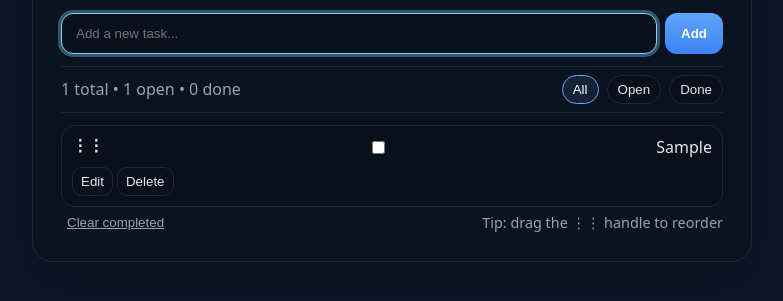
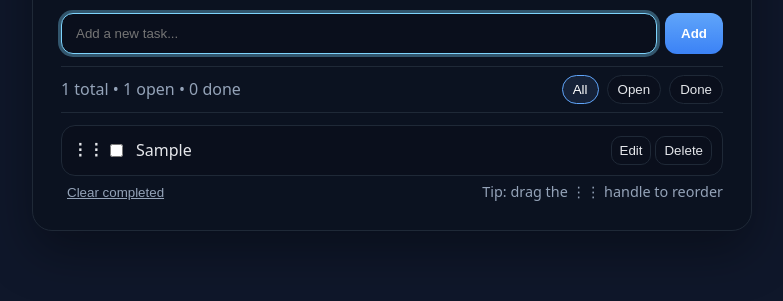
Before and after one commit to dsantiago8/To_Do_List, a plain HTML site: page index.html in a window 1280 px wide. Both pictures are taken after typing "Sample" into the empty fields and a click on the button "Add". Shown: the part 163-464 px from the top of the page, without its empty margins (248-1031 px from the left). Drawn offline with Linux system fonts and the light colour scheme.

Commit message:
Fixed the checking box. Styled it so that it's no longer in the center and is appropiately fixed to the left

```diff
--- a/styles.css
+++ b/styles.css
@@ -105,16 +105,17 @@ body{
 }
 
 /* Individual task item (created by JS) */
-.task{
+.task {
     display: grid;
-    grid-template-columns: 28px 1fr auto;
+    /* now 4 columns: drag | checkbox | text | buttons */
+    grid-template-columns: 24px 24px 1fr auto;
     align-items: center;
     gap: .5rem;
     background: #0a0f1c;
     border: 1px solid var(--border);
     border-radius: 14px;
     padding: 10px;
-}
+  }
 .task[aria-grabbed="true"]{
     outline: 2px dashed var(--ring);
     outline-offset: 2px;
```
